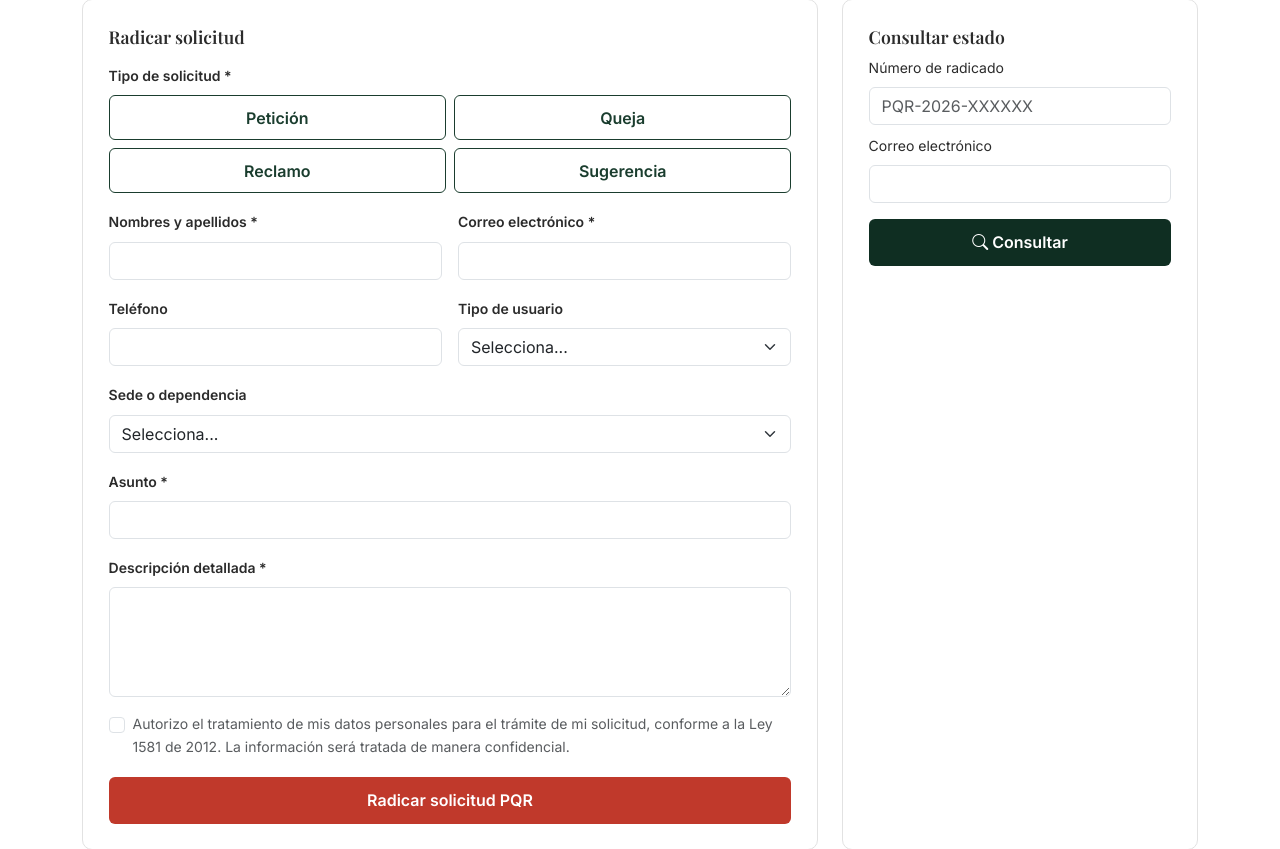
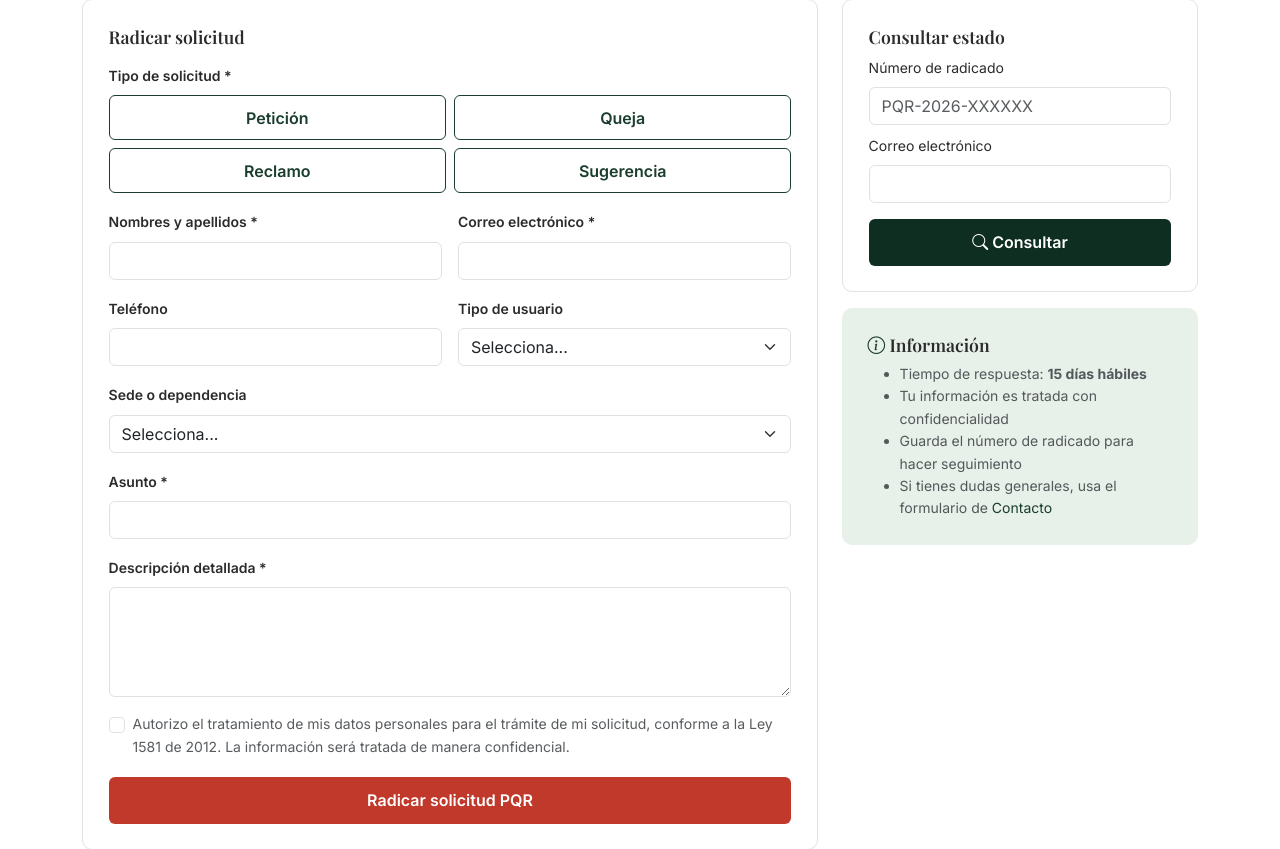
Before and after one commit to thomasgamez/Julio-Florez-Pagina, a Flask app: page /pqr in a window 1280 px wide. Shown: the part 411-1260 px from the top of the page. Run offline with Flask 3, Linux system fonts and the light colour scheme.

Commit message:
Actualizar con los cambios nuevos

```diff
--- a/templates/pagina/index.html
+++ b/templates/pagina/index.html
@@ -170,7 +170,7 @@
         <span class="qa-label">Pagaduría</span>
       </a>
 
-      <a href="{{ url_for('biblioteca') }}" class="quick-access-item">
+      <a href="https://biblioteca-final-1.onrender.com" class="quick-access-item">
         <span class="qa-icon">
           <svg xmlns="http://www.w3.org/2000/svg" viewBox="0 0 24 24"><path d="M4 5h9v16H4zM13 5h7v16h-7z" fill="none" stroke="currentColor" stroke-width="1.5"/></svg>
         </span>
--- a/templates/pagina/pqr.html
+++ b/templates/pagina/pqr.html
@@ -86,7 +86,7 @@
 
       <!-- CONSULTAR + INFO -->
       <div class="col-lg-4">
-        <div class="tarjeta mb-3">
+        <div class="tarjeta h-auto mb-3">
           <h3 class="h6">Consultar estado</h3>
           <label class="form-label small">Número de radicado</label>
           <input type="text" class="form-control mb-2" placeholder="PQR-2026-XXXXXX">
@@ -94,8 +94,7 @@
           <input type="email" class="form-control mb-3">
           <button class="btn-institucional w-100"><i class="bi bi-search"></i> Consultar</button>
         </div>
-        <div class="tarjeta" style="background:var(--verde-claro);border:none">
-          <h3 class="h6"><i class="bi bi-info-circle text-verde"></i> Información</h3>
+          <div class="tarjeta h-auto" style="background:var(--verde-claro);border:none">          <h3 class="h6"><i class="bi bi-info-circle text-verde"></i> Información</h3>
           <ul class="small text-muted mb-0">
             <li>Tiempo de respuesta: <strong>15 días hábiles</strong></li>
             <li>Tu información es tratada con confidencialidad</li>
```
